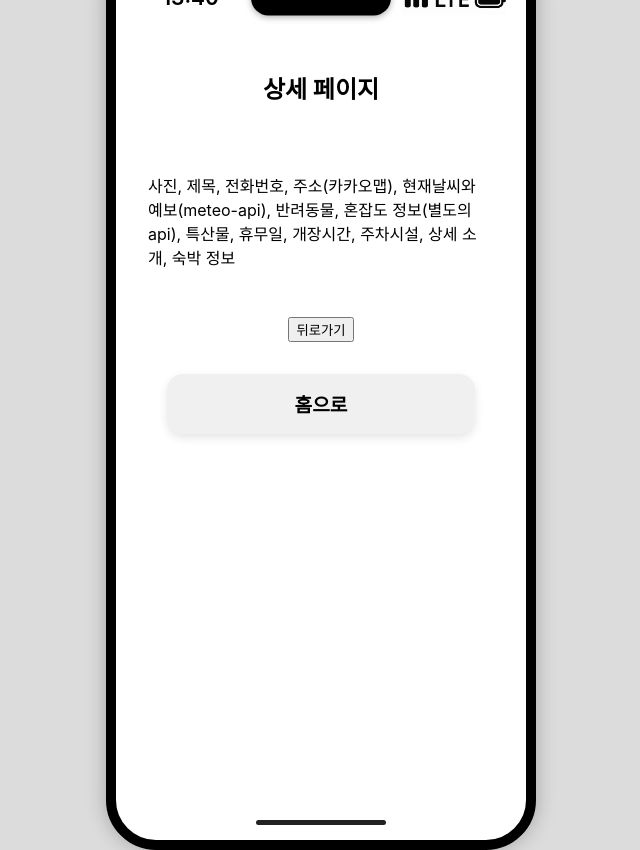
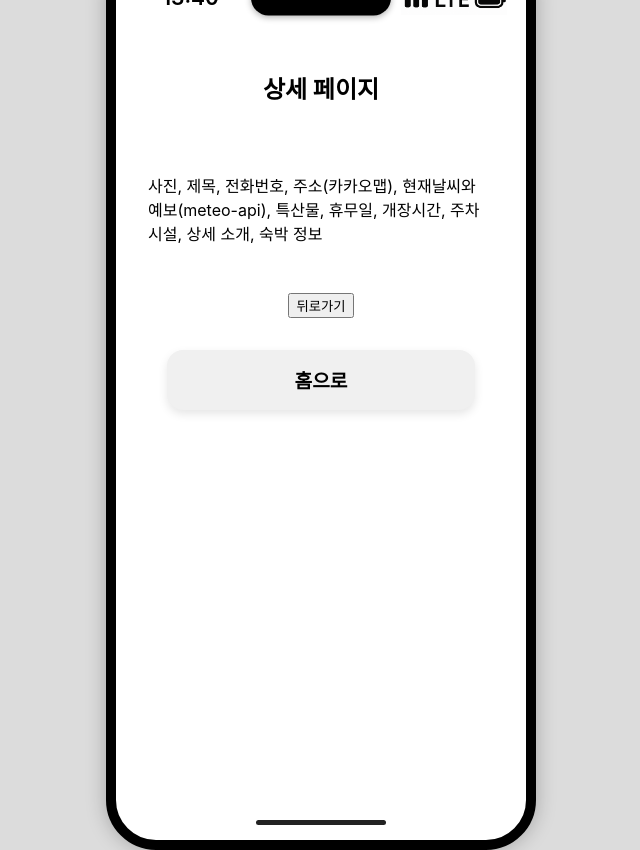
Before and after one commit to MUN0203/opensource_basic_project, a Flask app: template templates/detail.html in a window 1280 px wide. Shown: the whole page, without its empty margins (319-959 px from the left). Run offline with Flask 3, Linux system fonts and the light colour scheme; the template is opened without the code that fills it, so the values that code supplies are empty; parts of the project's set-up code (start-up, migrations or seed data) failed here and were passed over.

Commit message:
detail.html 임시 메시지 수정

```diff
--- a/templates/detail.html
+++ b/templates/detail.html
@@ -19,7 +19,8 @@
 
     <div class="app-screen">
       <h2>상세 페이지</h2>
-      <p>사진, 제목, 전화번호, 주소(카카오맵), 현재날씨와 예보(meteo-api), 반려동물, 혼잡도 정보(별도의 api), 특산물, 휴무일, 개장시간, 주차시설, 상세 소개, 숙박 정보</p>
+      <p>사진, 제목, 전화번호, 주소(카카오맵), 현재날씨와 예보(meteo-api), 특산물, 휴무일, 개장시간, 주차시설, 상세 소개, 숙박 정보</p>
+      <!--  반려동물, 혼잡도 정보(별도의 api) -->
       {% if items2 %}
         <p>
           <ul>
```
